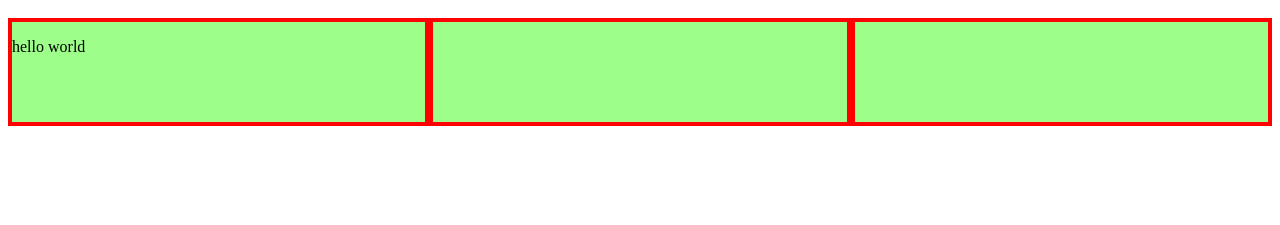
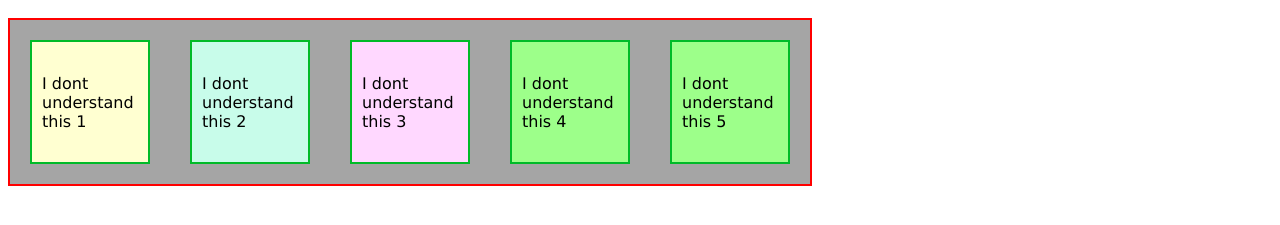
Before and after one commit to Evan17777/Flex, a plain HTML site: page index.html in a window 1280 px wide. Shown: the part 69-294 px from the top of the page. Drawn offline with Linux system fonts and the light colour scheme.

Commit message:
flex box training postions

```diff
--- a/index.html
+++ b/index.html
@@ -9,11 +9,13 @@
 </head>
 <body>
 
-
 <div class="flex-container">
-  <div class="one"> <p> hello world </p></div>
-  <div class="two"></div>
-  <div class="three"></div>
+  <div class="one"> <p>I dont understand this 1 </p>   </div>
+  <div class="two"> <p>I dont understand this 2 </p>  </div>
+  <div class="three"><p>I dont understand this 3</p>  </div>
+  <div class="four"><p>I dont understand this 4 </p>  </div>
+  <div class="five"><p> I dont understand this 5 </p> </div>
+<!-- <div class="six"><p> I dont understand this 6 </p> </div> -->
 </div>
 
 
--- a/style.css
+++ b/style.css
@@ -6,17 +6,42 @@
     margin-top: 0%;
     padding: 10px;
 }
-.body{
-    font-family:'Lucida Console', 'Lucida Sans Regular', 'Lucida Grande';
+body{
+    font-family:Verdana, Geneva, Tahoma, sans-serif;
+    color: rgb(0, 0, 0);
 }
+
 
 .flex-container{
     display: flex;
-    border: 2px red;
+    flex-direction: row;
+    background-color: rgb(165, 165, 165);
+    border: 2px solid red;
+    width: 800px;
+    align-items: center;
+
 }
+
 .flex-container div {
   background: rgb(157, 255, 138);
-  border: 4px solid rgb(255, 0, 0);
+  border: 2px solid rgb(0, 187, 40);
+  padding: 10px;
+  align-content: center;
+  margin: 20px;
+  width: 100px;
   height: 100px;
   flex: 1;
+
 }
+
+.flex-container .one{
+    background-color: rgb(255, 255, 209);
+}
+
+.flex-container .two {
+  background-color: rgb(200, 252, 234);
+}
+
+.flex-container .three{
+    background-color: rgb(255, 216, 255);
+}
```
